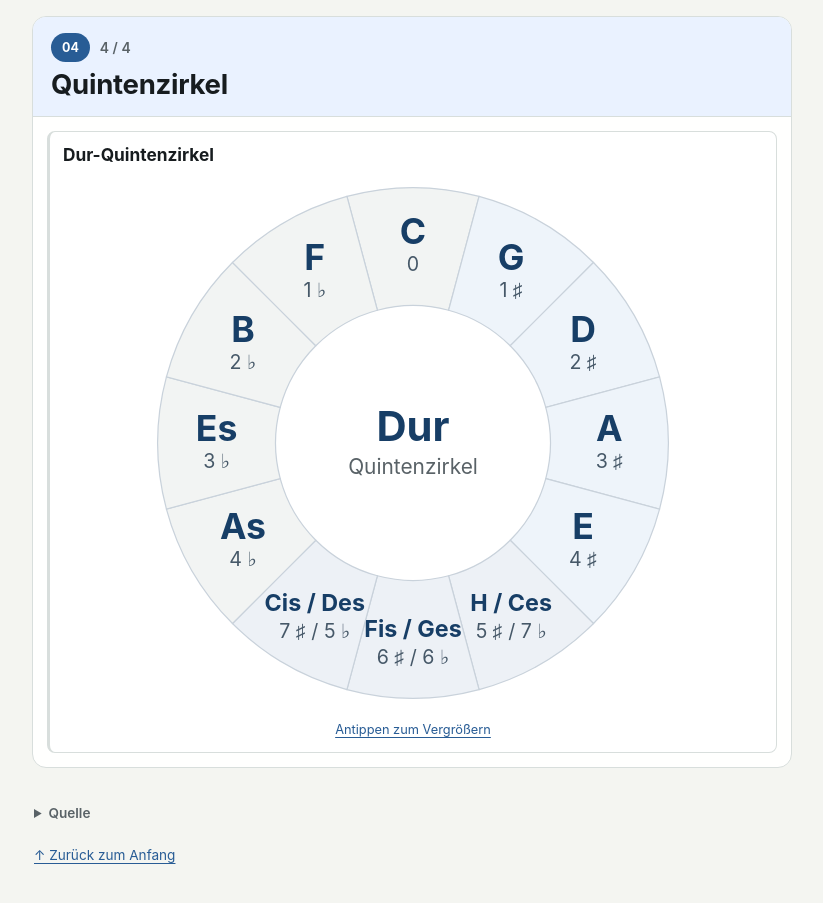
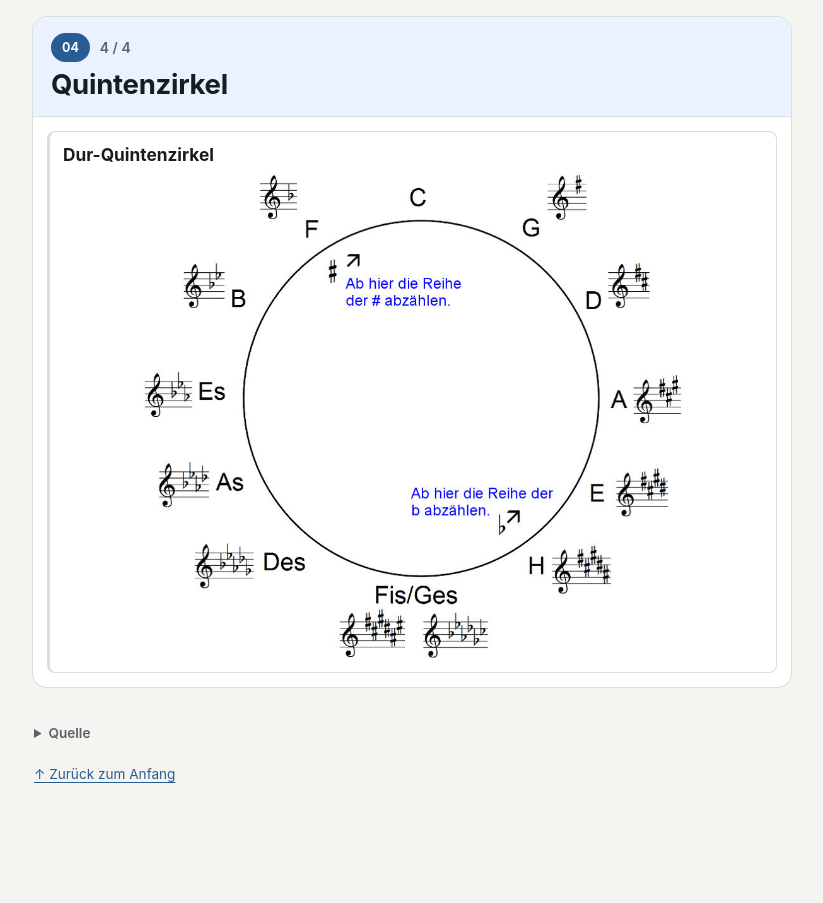
Before and after one commit to Maxi3011-ui/musik-politik-lernzettel, a plain HTML site: page index.html in a window 1280 px wide. Shown: the part 4705-5608 px from the top of the page, without its empty margins (228-1051 px from the left). After the commit the page ends 5558 px from the top, so only its background shows below. Drawn offline with Linux system fonts and the light colour scheme.

Commit message:
Bereitgestellte Quintenzirkel-Grafik ohne Vergrößerungslink verwenden

```diff
--- a/index.html
+++ b/index.html
@@ -301,10 +301,7 @@
     .block-intro, .question { margin: 0 0 12px; }
     .question { color: var(--muted); }
     .answer-text { margin: 0; line-height: 1.55; }
-    .circle-link { display: block; color: var(--blue); text-decoration: none; }
     .circle-image { display: block; width: 100%; max-width: 540px; height: auto; margin: 0 auto; }
-    .circle-hint { display: block; margin-top: 8px; text-align: center; font-size: 0.8rem; text-decoration: underline; text-underline-offset: 3px; }
-    @media print { .circle-hint { display: none; } }
     table { width: 100%; border-collapse: collapse; table-layout: fixed; font-size: 0.95rem; font-variant-numeric: tabular-nums; }
     th, td { padding: 10px 8px; border-bottom: 1px solid var(--line); text-align: left; }
     thead th { color: var(--muted); font-size: 0.85em; font-weight: 600; }
@@ -536,7 +533,7 @@
     <footer class="footer">
       <details>
         <summary>Quelle</summary>
-        <p>Ausschließlich nach <cite>Musik_Lernzettel_Klassenarbeit.pdf</cite>, Seiten 1–3. Die Inhalte sind in vier Themenbereiche gegliedert; das Quintenzirkel-Grundwissen wurde durch eine Dur-Kreisgrafik ersetzt.</p>
+        <p>Textgrundlage: <cite>Musik_Lernzettel_Klassenarbeit.pdf</cite>, Seiten 1–3. Der Quintenzirkel ist die bereitgestellte Grafik <cite>mlto10b.jpg</cite>.</p>
       </details>
       <a class="back-top" href="#anfang">↑ Zurück zum Anfang</a>
     </footer>
@@ -567,10 +564,7 @@
     function renderBlock(block) {
       let body;
       if (block.type === "circle") {
-        body = `<a class="circle-link" href="./quintenzirkel-dur.svg" aria-label="Dur-Quintenzirkel vergrößern">
-          <img class="circle-image" src="./quintenzirkel-dur.svg" width="440" height="440" alt="Dur-Quintenzirkel: C, G, D, A, E, H/Ces, Fis/Ges, Cis/Des, As, Es, B, F; mit Anzahl der Vorzeichen.">
-          <span class="circle-hint">Antippen zum Vergrößern</span>
-        </a>`;
+        body = `<img class="circle-image" src="./quintenzirkel-dur.jpg" width="856" height="771" alt="Dur-Quintenzirkel mit Vorzeichen im Notensystem: C, G, D, A, E, H, Fis/Ges, Des, As, Es, B und F.">`;
       } else if (block.type === "answer") {
         body = block.items.map(item => `<p class="answer-text">${escapeHtml(item)}</p>`).join("");
       } else {
```
Also changed, not shown: quintenzirkel-dur.jpg (added), quintenzirkel-dur.svg (deleted), 1 other file.
